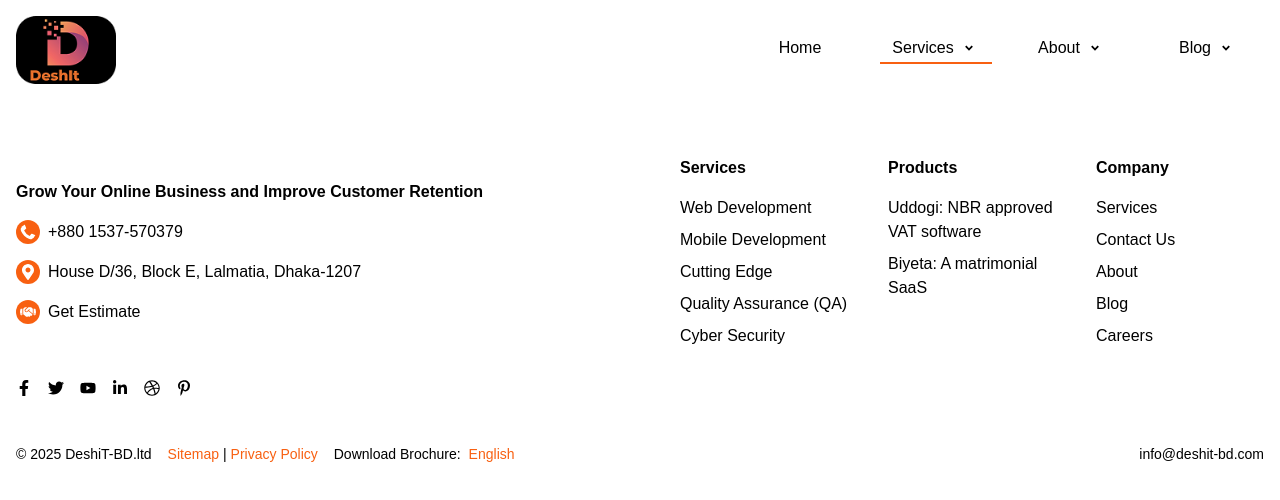
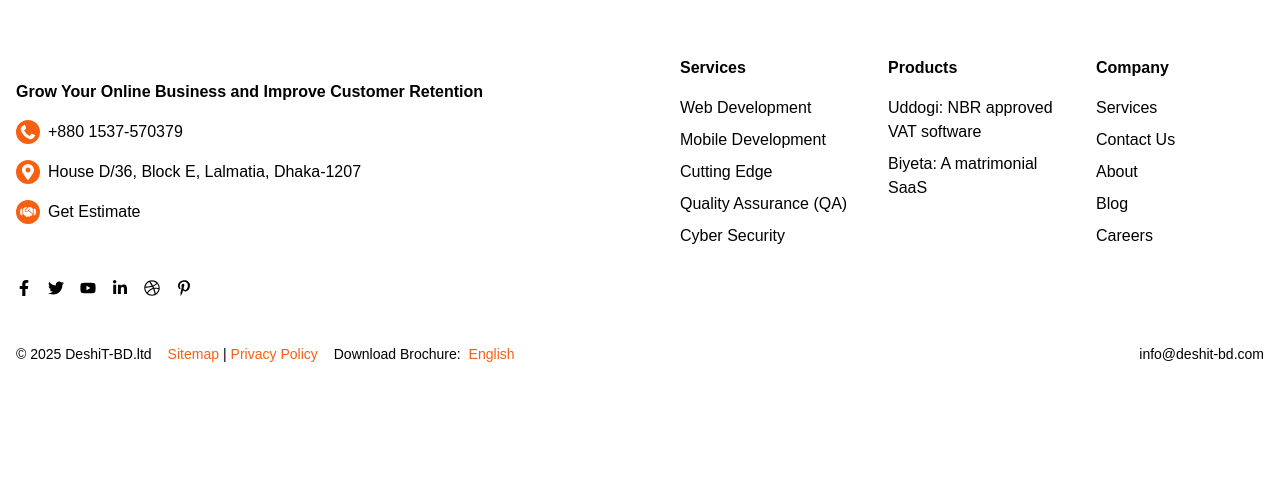
Before and after one commit to zubayerfarazi/deshit-ui, a Next.js app: page /services in a window 1280 px wide. Shown: the top 500 px of the page. Built offline with nearby package versions, Linux system fonts and the light colour scheme.

Commit message:
updated layout

```diff
--- a/src/app/(Home)/page.tsx
+++ b/src/app/(Home)/page.tsx
@@ -14,12 +14,14 @@ import Testimonial from "@/views/Home/Testimonial";
 import Portfolio from "@/views/Home/Portfolio";
 import Contact from "@/views/Home/Contact";
 import Blog from "@/views/Home/Blog";
+import Navbar from "@/component/layout/Navbar";
 
 const sectionClass = "container max-w-screen-xl mx-auto sm:px-4";
 
 const page = () => {
   return (
     <>
+    <Navbar />
       <div className={sectionClass}>
         <HeroSection />
       </div>
--- a/src/app/(service)/services/page.tsx
+++ b/src/app/(service)/services/page.tsx
@@ -8,8 +8,6 @@ const page = () => {
       <div className={sectionClass}>
         <Faq />
       </div>
-
-
     </>
   );
 };
--- a/src/app/layout.tsx
+++ b/src/app/layout.tsx
@@ -29,7 +29,7 @@ export default function RootLayout({
       <body
         className={`${geistSans.variable} ${geistMono.variable} antialiased`}
       >
-        <Navbar />
+        {/* <Navbar /> */}
         <main>{children}</main>
         <Footer />
       </body>
--- a/src/component/layout/ServiceNavbar.tsx
+++ b/src/component/layout/ServiceNavbar.tsx
@@ -5,7 +5,7 @@ import Link from "next/link";
 import Image from "next/image";
 import { usePathname } from "next/navigation";
 import { RiArrowDropDownLine, RiMenuLine, RiCloseLine } from "react-icons/ri";
-import navItems from "@/config/Navitems";
+import navItems from "@/config/ServiceNavItem";
 
 const ServiceNavbar = () => {
   const [openDropdown, setOpenDropdown] = useState<string | null>(null);
```
